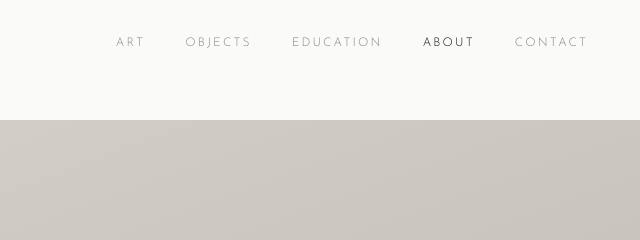
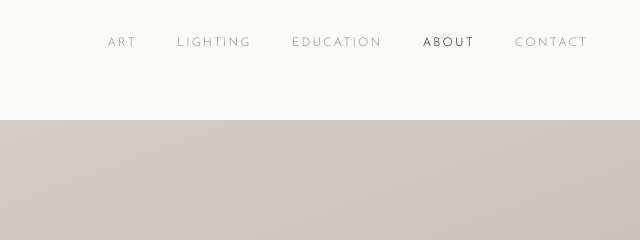
Before and after one commit to Oderteam/oder-redo, a plain HTML site: page about.html in a window 1280 px wide. Shown: the top 240 px of the page, 640-1280 px from the left. Drawn offline with nearby package versions, Linux system fonts and the light colour scheme.

Commit message:
Update and rename oder-redo-about.html to about.html

```diff
--- a/oder-redo-about.html
+++ b/about.html
@@ -295,7 +295,7 @@ footer { padding: 80px 52px; border-top: 1px solid var(--light); display: grid;
   <a href="/oder-redo-home.html" class="nav-logo">ODER × ReDo</a>
   <ul class="nav-links">
     <li><a href="/oder-redo-art.html">Art</a></li>
-    <li><a href="/oder-redo-objects.html">Objects</a></li>
+    <li><a href="/oder-redo-lighting.html">Lighting</a></li>
     <li><a href="/oder-redo-education.html">Education</a></li>
     <li><a href="/oder-redo-about.html" class="active">About</a></li>
     <li><a href="/oder-redo-contact.html">Contact</a></li>
@@ -450,7 +450,7 @@ footer { padding: 80px 52px; border-top: 1px solid var(--light); display: grid;
   </div>
   <ul class="footer-nav">
     <li><a href="/oder-redo-art.html">Art</a></li>
-    <li><a href="/oder-redo-objects.html">Objects</a></li>
+    <li><a href="/oder-redo-lighting.html">Lighting</a></li>
     <li><a href="/oder-redo-education.html">Education</a></li>
     <li><a href="/oder-redo-about.html">About</a></li>
     <li><a href="/oder-redo-contact.html">Contact</a></li>
```
